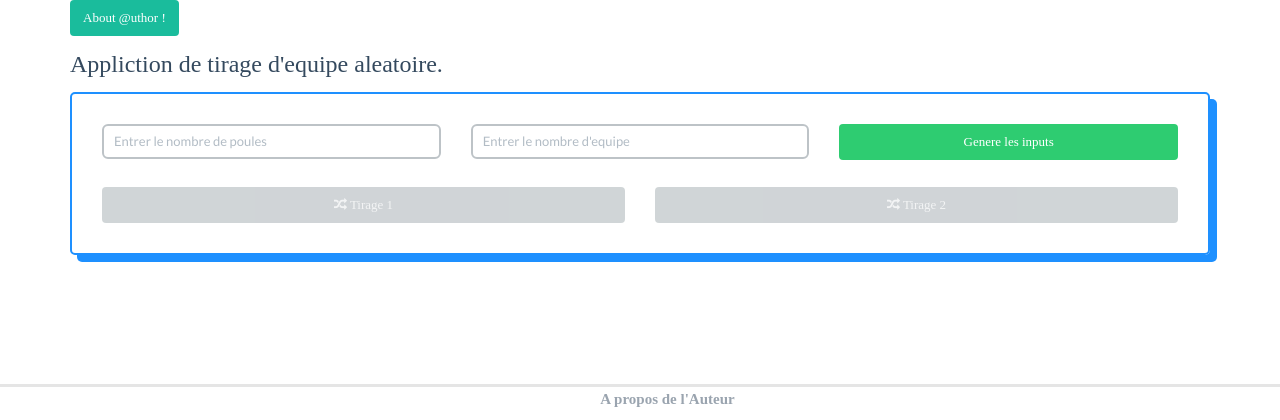
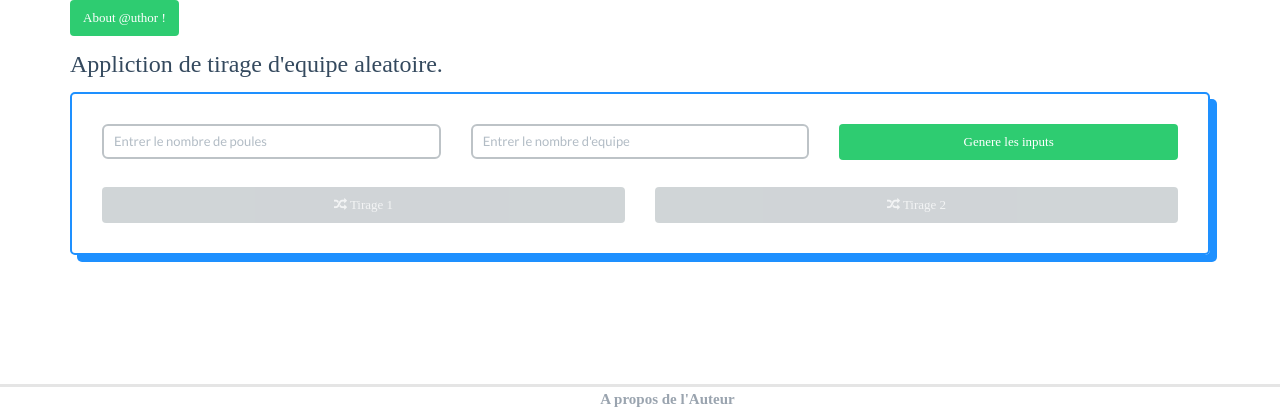
Before and after one commit to nejos97/saange, a PHP site: page /tirageausort/ in a window 1280 px wide. Shown: the part 54-474 px from the top of the page. Run offline with PHP 8.4, Linux system fonts and the light colour scheme.

Commit message:
Update index.php

```diff
--- a/index.php
+++ b/index.php
@@ -38,7 +38,7 @@
 			<section class="container">
 
 			<!-- Button trigger modal -->
-			<button type="button" class="btn btn-primary btn-sm" data-toggle="modal" data-target="#myModal">
+			<button type="button" class="btn btn-success btn-sm" data-toggle="modal" data-target="#myModal">
   				About @uthor !
 			</button>
 
```
